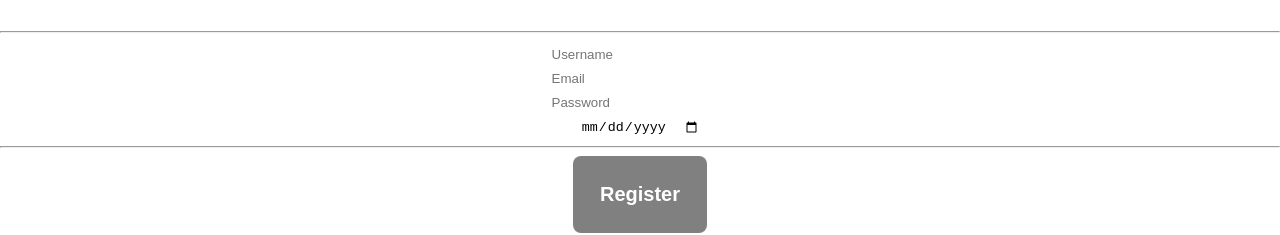
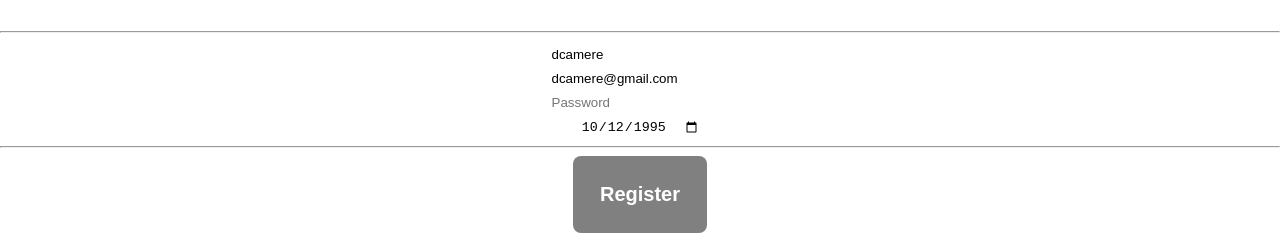
Before and after one commit to dcamere/playpal, a React (Vite) app: page /Register in a window 1280 px wide. Shown: the part 174-409 px from the top of the page. Built offline with nearby package versions, Linux system fonts and the light colour scheme.

Commit message:
Matcher details y register

```diff
--- a/src/Components/Button/Button.tsx
+++ b/src/Components/Button/Button.tsx
@@ -4,10 +4,12 @@ type ButtonProps<T> = {
     onClick: (value: T) => void;
     value: T;
     children: React.ReactNode;
-    size: String;
+    size?: String;
     btnType?:String;
-    type?:String
+    type?: ButtonType
 }
+
+type ButtonType = "submit" | "reset" | "button";
 
 
 export function Button<T>({ onClick, value, children, size, btnType, type}: ButtonProps<T>) {
@@ -16,7 +18,7 @@ export function Button<T>({ onClick, value, children, size, btnType, type}: Butt
     };
 
     return (
-      <button className={`button button--${size} button--${btnType}`} type={type} onClick={handleClick} >
+      <button className={`button button--${size} button--${btnType}`} type={type ? type : "button"} onClick={handleClick} >
         {children}
       </button>
     );
--- a/src/Components/Input/Input.tsx
+++ b/src/Components/Input/Input.tsx
@@ -4,7 +4,7 @@ type InputProps<T> = {
     placeholder?: string;
     value?: string;
     type?: string;
-    size: string;
+    size?: string;
     name?: string;
 }
 
--- a/src/Components/MatchCard/MatchCard.scss
+++ b/src/Components/MatchCard/MatchCard.scss
@@ -21,6 +21,8 @@
     &__image {
         width: 100%;
         max-height: 200px;
+        min-height: 198px;
+        background: black;
 
         img {
             width: 100%;
--- a/src/Views/Login/Login.tsx
+++ b/src/Views/Login/Login.tsx
@@ -39,8 +39,8 @@ function Login() {
         }
         <br></br>
         <br></br>
-        <Button size="l" value={undefined} btnType="discord"><img src="https://assets-global.website-files.com/6257adef93867e50d84d30e2/636e0a6ca814282eca7172c6_icon_clyde_white_RGB.svg" alt="Discord Logo"></img> <br /> Login with Discord</Button>
-        <p>Not an user? <a href="./Register">Regiser now!</a></p>
+        <Button  onClick={handleLogin} size="l" value={undefined} btnType="discord"><img src="https://assets-global.website-files.com/6257adef93867e50d84d30e2/636e0a6ca814282eca7172c6_icon_clyde_white_RGB.svg" alt="Discord Logo"></img> <br /> Login with Discord</Button>
+        <p>Not an user? <a href="./Register">Register now!</a></p>
     </div>
 }
 
--- a/src/Views/Register/Register.tsx
+++ b/src/Views/Register/Register.tsx
@@ -3,23 +3,43 @@ import { Button } from "../../Components/Button";
 import { FlexContainer } from "../../Components/FlexContainer/FlexContainer";
 
 function Register(){
+    const dummyDiscordObject = {
+        name: "Diego",
+        lastName: "Camere",
+        username: "dcamere",
+        genre: "Male",
+        email: "dcamere@gmail.com",
+        birthday: "10/12/1995"
+    }
+
+    const dateConverter = (date: string) => {
+        const dateWithDash = date.replace(/\//g, "-");
+        return `${dateWithDash.split("-")[2]}-${dateWithDash.split("-")[0]}-${dateWithDash.split("-")[1]}`
+    }
+
+    dateConverter(dummyDiscordObject.birthday)
+
 
 
     return <div>
-        <form action="">
+        <form action="" onChange={() => {
+            return
+        }}>
             <div className="container">
                 <h1>Registration Form</h1>
                 <hr />
-                <Input placeholder="Username" type="text" name="username" ></Input>
+                <Input value={dummyDiscordObject.username} placeholder="Username" type="text" name="username" />
                 <br />
-                <Input placeholder="Email" type="email" name="email"></Input>
+                <Input value={dummyDiscordObject.email} placeholder="Email" type="email" name="email"/>
                 <br />
-                <Input placeholder="Password" type="text" name="password"></Input>
+                <Input placeholder="Password" type="password" name="password"/>
                 <br />
-                <Input placeholder="Fecha de nacimiento" type="date" name="birthday"> </Input>
+                <Input value={dateConverter(dummyDiscordObject.birthday)} placeholder="Fecha de nacimiento" type="date" name="birthday"/>
                 <br />
                 <hr />
-                <Button type="submit">Register</Button>
+                <Button onClick={() => {
+                    return
+                }} value="" type="submit"><span>Register</span></Button>
                 <p>Already an user? <a href="./..">Login</a></p>
             </div>
         </form>
```
